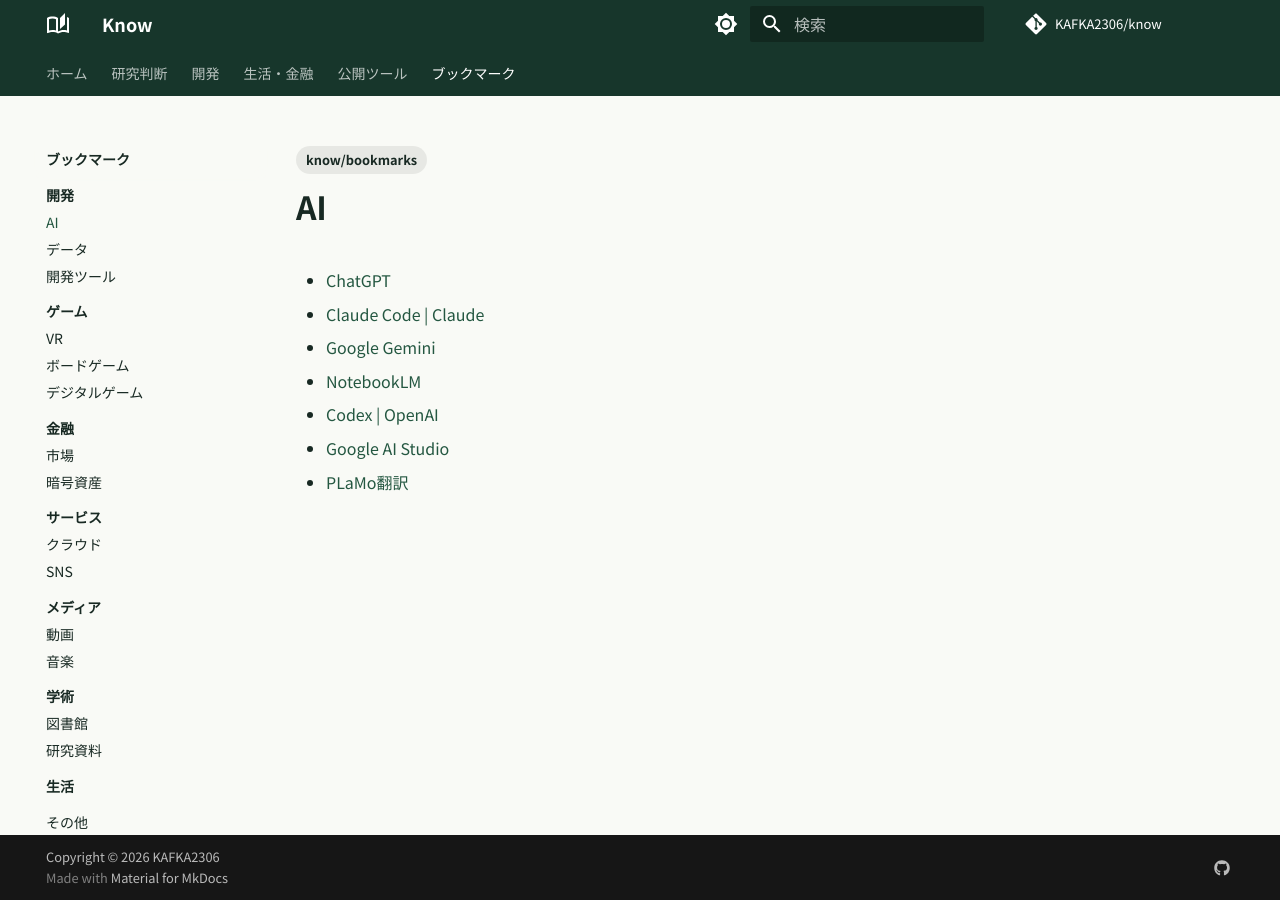
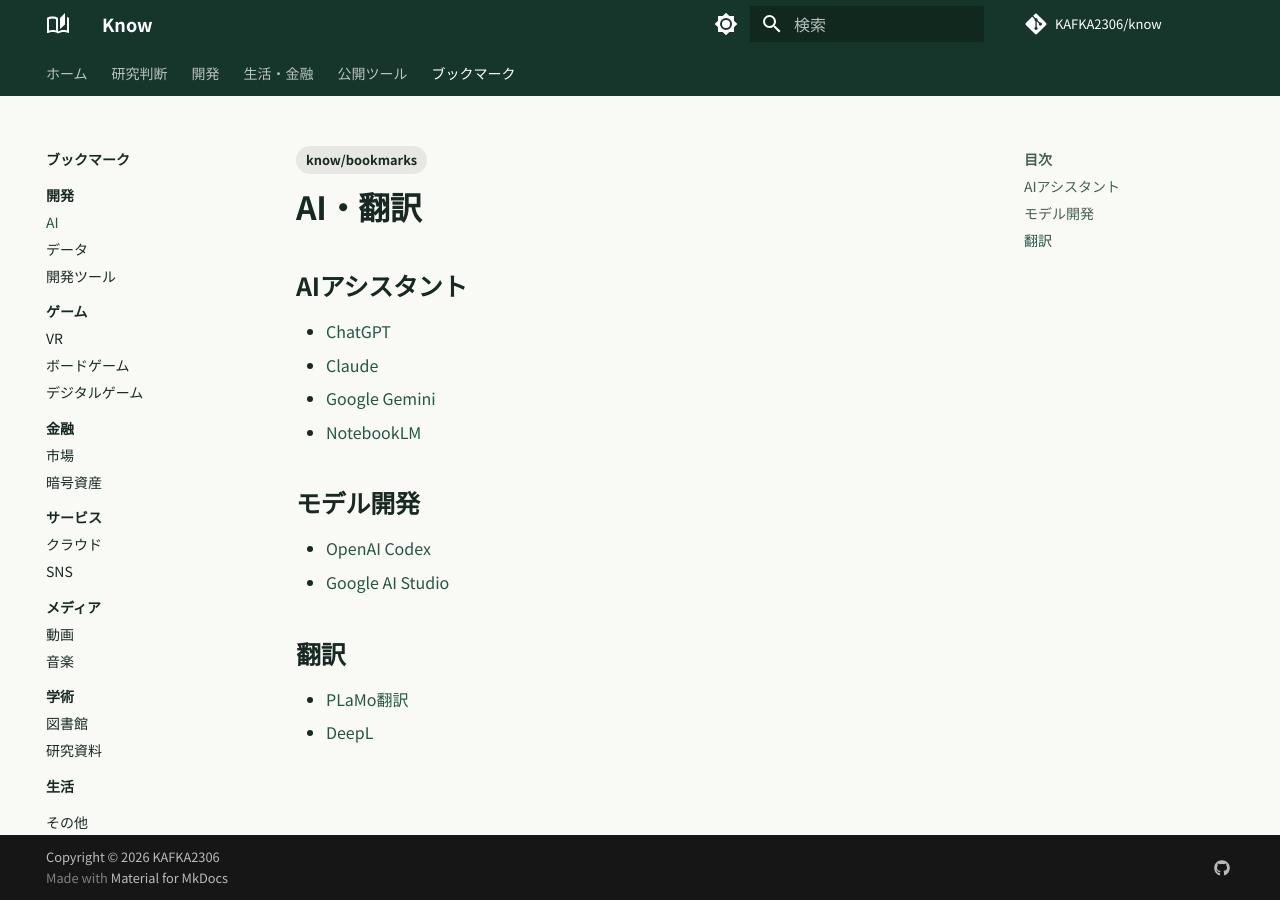
Before and after one commit to KAFKA2306/know, an MkDocs documentation site: the page built from docs/bookmarks/Dev/AI/index.md, in a window 1280 px wide. Built offline with MkDocs 1.6.1 and Material for MkDocs 9.7.7, drawn with Linux system fonts in a browser that asks for light colours; comment, search, counter and statistics services are not loaded.

Commit message:
docs(bookmarks): classify sources in docs/bookmarks/Dev/AI/index.md

```diff
--- a/docs/bookmarks/Dev/AI/index.md
+++ b/docs/bookmarks/Dev/AI/index.md
@@ -1,16 +1,25 @@
 ---
 type: bookmark
-description: "「AI」のブックマークを探すための索引。"
+description: "AIアシスタント、モデル開発、翻訳のリンク集。"
 tags:
   - know/bookmarks
 ---
 
-# AI
+# AI・翻訳
+
+## AIアシスタント
 
 - [ChatGPT](https://chatgpt.com)
-- [Claude Code | Claude](https://claude.ai)
+- [Claude](https://claude.ai)
 - [Google Gemini](https://gemini.google.com)
 - [NotebookLM](https://notebooklm.google.com)
-- [Codex | OpenAI](https://openai.com)
+
+## モデル開発
+
+- [OpenAI Codex](https://openai.com)
 - [Google AI Studio](https://aistudio.google.com)
+
+## 翻訳
+
 - [PLaMo翻訳](https://translate-demo.plamo.preferredai.jp)
+- [DeepL](https://www.deepl.com)
```
